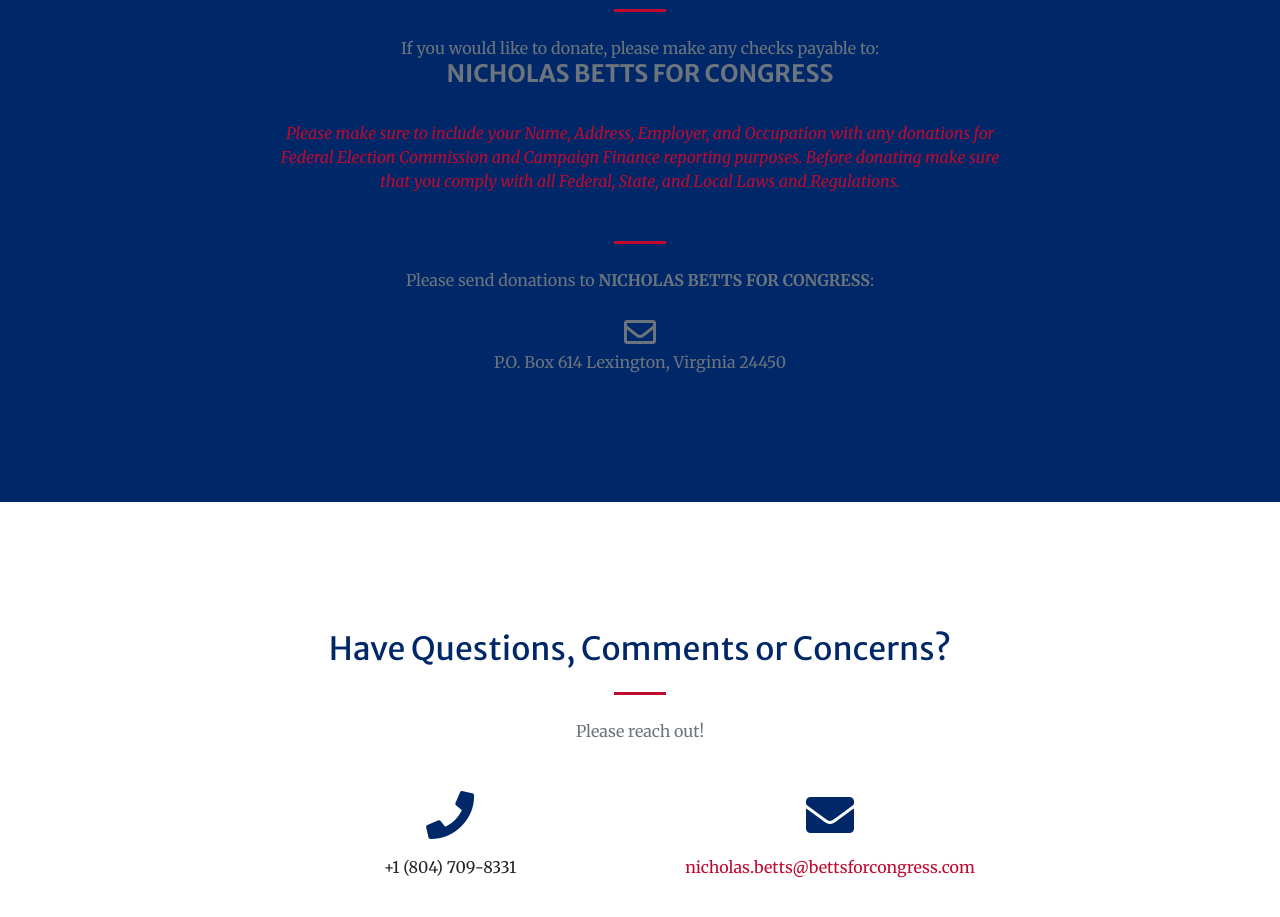
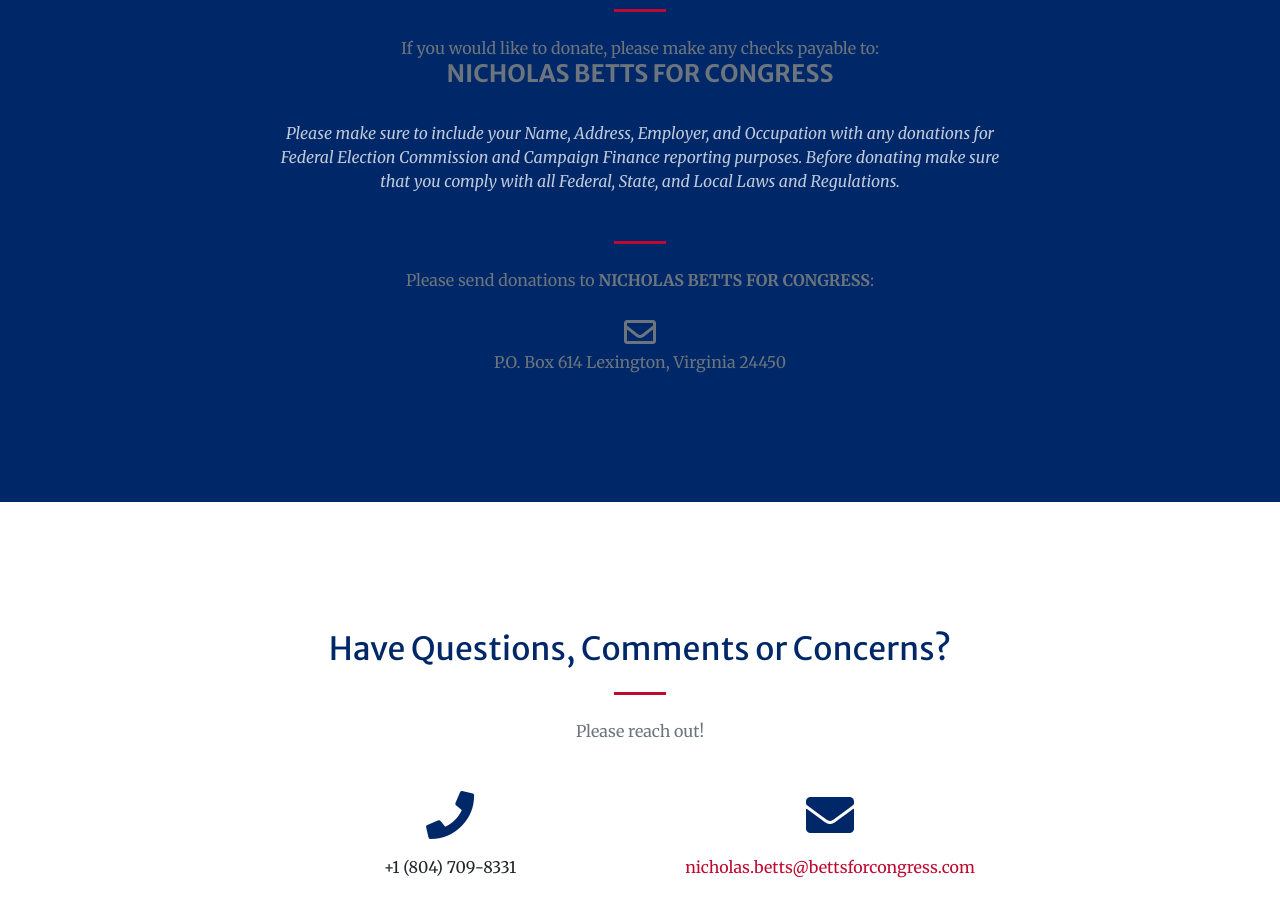
Before and after one commit to anataliocs/nickbettsforcongress, a Gatsby site: page / in a window 1280 px wide. Shown: the part 5040-5957 px from the top of the page. Built offline with nearby package versions, Linux system fonts and the light colour scheme; Gatsby itself is replaced by a stand-in of ours.

Commit message:
Fix donation text

```diff
--- a/src/pages/index.js
+++ b/src/pages/index.js
@@ -303,7 +303,7 @@ export default class IndexPage extends React.Component {
                                 </p>
 
                                 <br/>
-                                <p className="text-primary mb-0"><i>
+                                <p className="text-white-75 mb-0"><i>
                                     Please make sure to include your Name, Address, Employer, and Occupation with any
                                     donations for Federal Election Commission and Campaign Finance reporting purposes.
 
```
